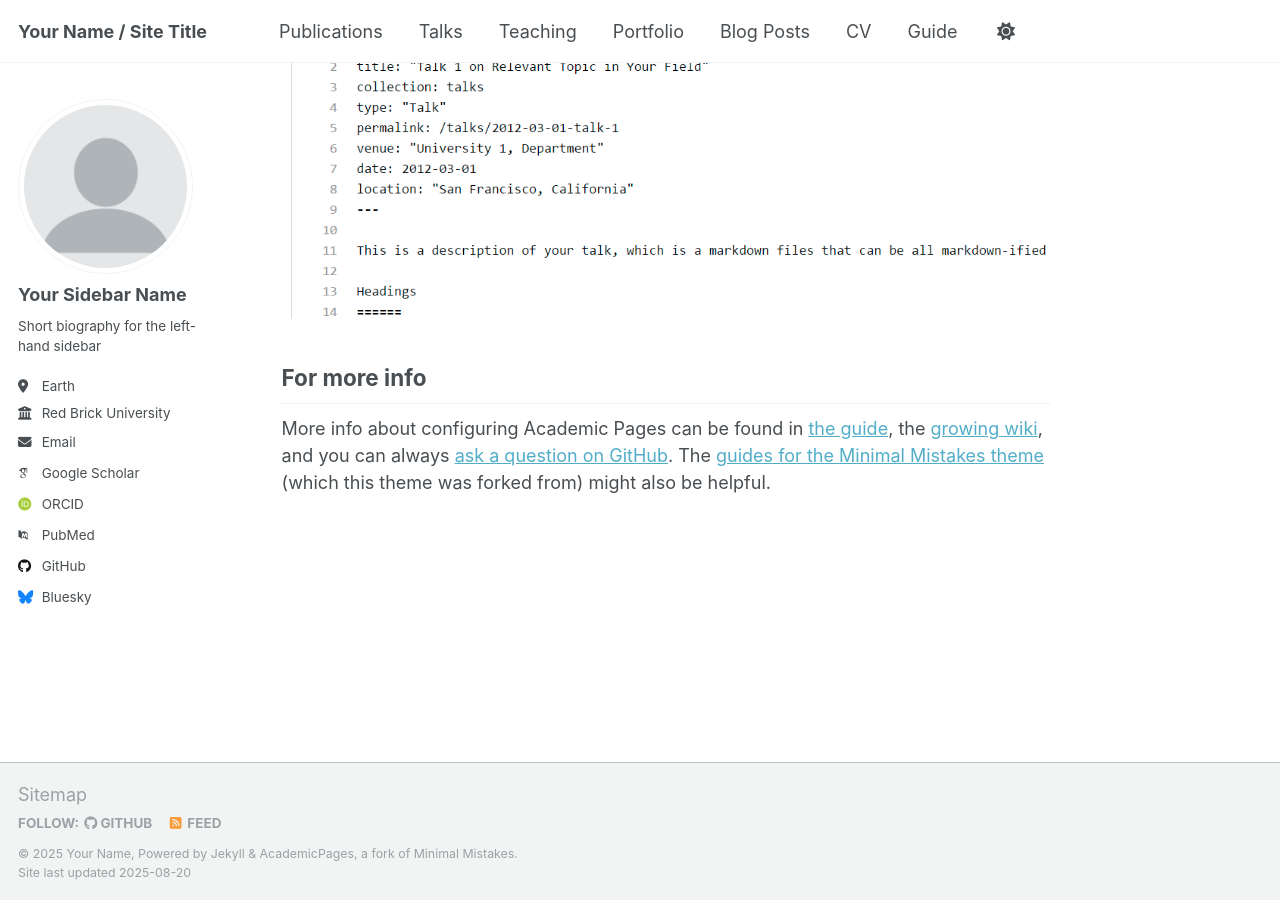
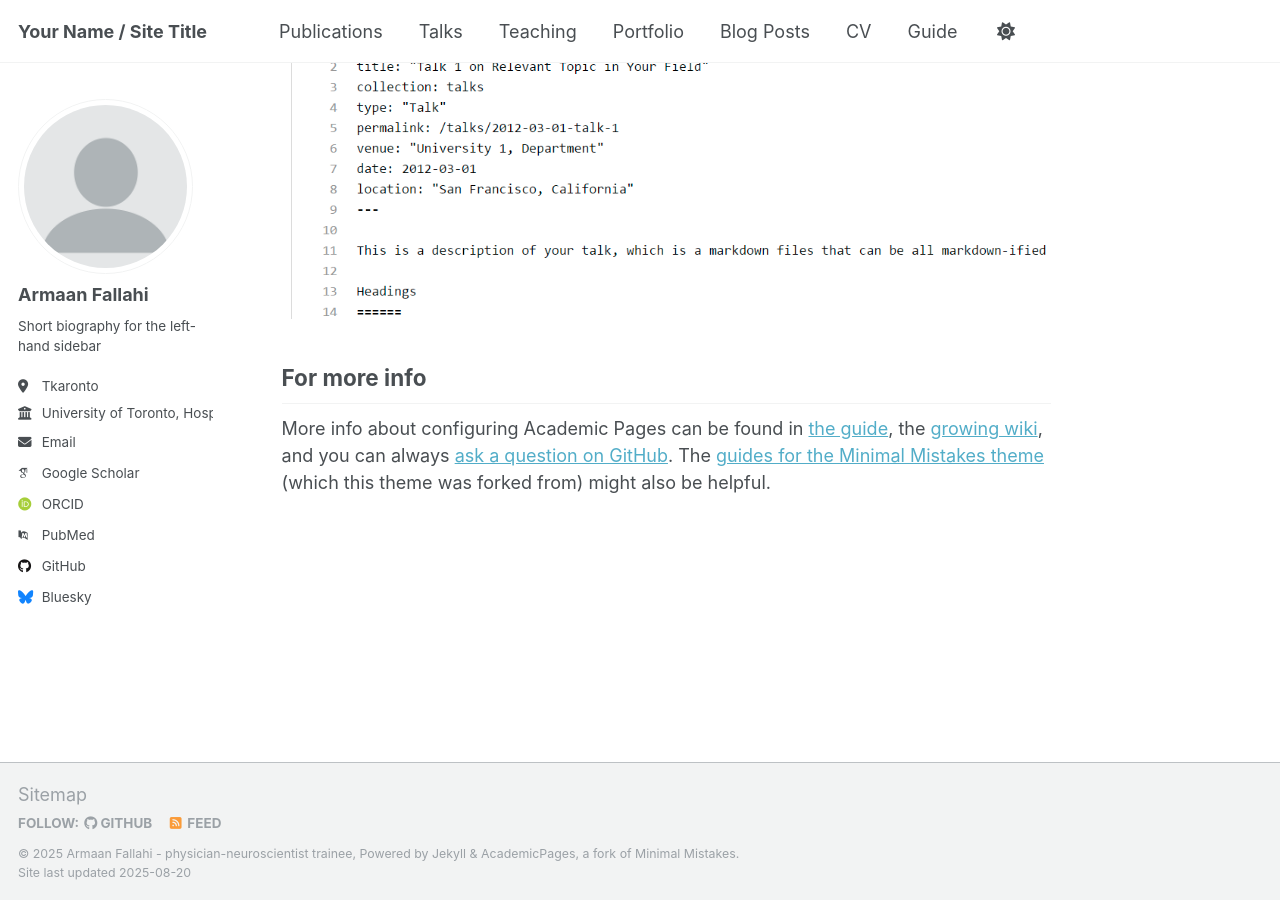
Before and after one commit to armaanfallahi/armaanfallahi, a Jekyll site: the page built from _pages/about.md, in a window 1280 px wide and 900 px high, scrolled down 2880 px. Built offline with Jekyll 4.4.1, drawn with Linux system fonts in a browser that asks for light colours; some web fonts are replaced; a script that is not in the unit is left out.

Commit message:
_config.yml

```diff
--- a/_config.yml
+++ b/_config.yml
@@ -11,9 +11,9 @@ locale                   : "en-US"
 site_theme               : "default"
 title                    : "Your Name / Site Title"
 title_separator          : "-"
-name                     : &name "Your Name"
+name                     : &name "Armaan Fallahi - physician-neuroscientist trainee"
 description              : &description "personal description"
-url                      : https://academicpages.github.io # the base hostname & protocol for your site e.g. "https://[your GitHub username].github.io" or if you already have some other page hosted on Github then use "https://[your GitHub username].github.io/[Your Repo Name]"
+url                      : https://armaanfallahi.github.io # the base hostname & protocol for your site e.g. "https://[your GitHub username].github.io" or if you already have some other page hosted on Github then use "https://[your GitHub username].github.io/[Your Repo Name]"
 baseurl                  : "" # the subpath of your site, e.g. "/blog"
 repository               : "academicpages/academicpages.github.io"
 
@@ -23,13 +23,13 @@ repository               : "academicpages/academicpages.github.io"
 author:
   # Biographic information
   avatar           : "profile.png"
-  name             : "Your Sidebar Name"
+  name             : "Armaan Fallahi"
   pronouns         : # example: "she/her"
   bio              : "Short biography for the left-hand sidebar"
-  location         : "Earth"
-  employer         : "Red Brick University"
+  location         : "Tkaronto"
+  employer         : "University of Toronto, Hospital for Sick Children"
   uri              : # URL
-  email            : "none@example.org"
+  email            : "armaan.fallahi@mail.utoronto.ca"
 
   # Academic websites
   academia         : # URL
```
